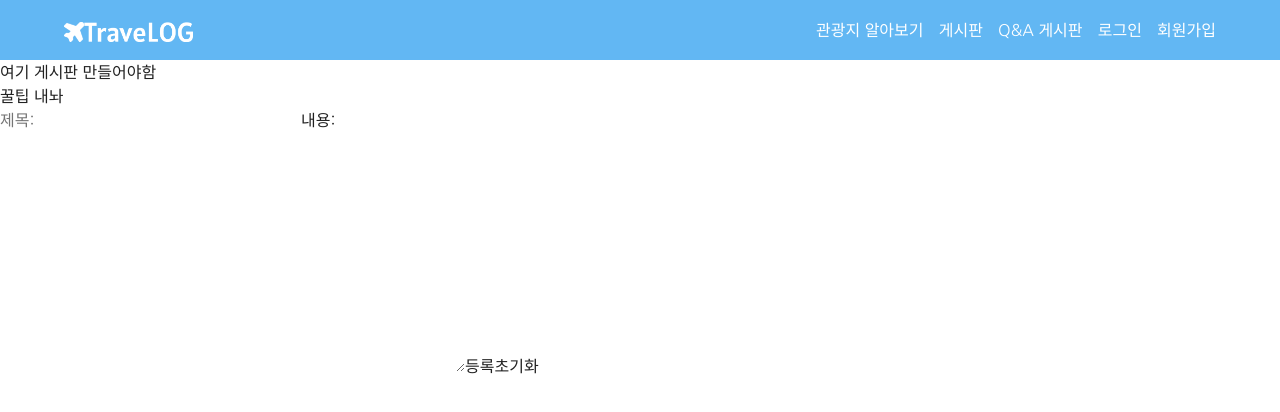
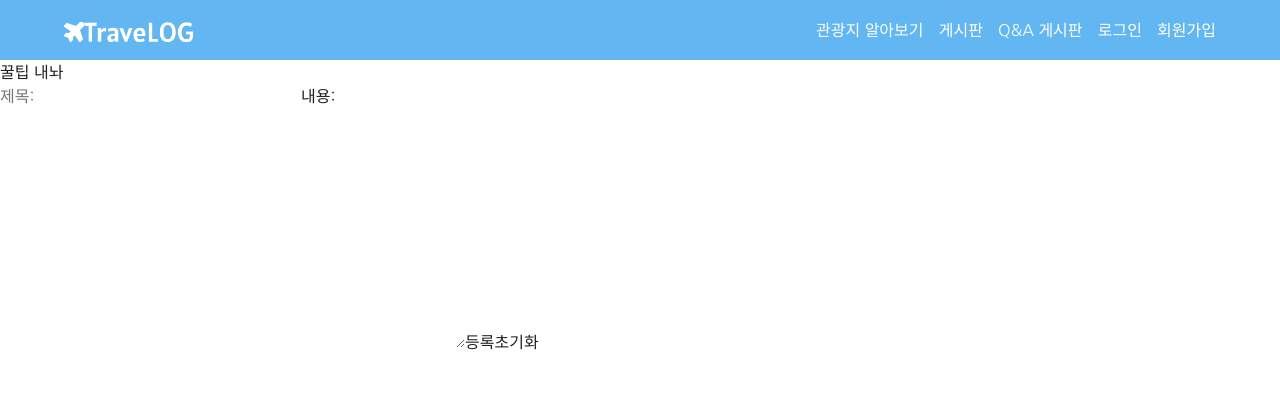
Before and after one commit to SSAFY-TraveLOG/TraveLOG-frontend, a Vue app: page /board/write in a window 1280 px wide. Shown: the top 412 px of the page. Built offline with nearby package versions, Linux system fonts and the light colour scheme; sample sign-in values are in the browser's storage.

Commit message:
test: 테스트 코드 삭제

```diff
--- a/src/views/Board.vue
+++ b/src/views/Board.vue
@@ -1,13 +1,12 @@
 <template>
-    <div>
-        여기 게시판 만들어야함
-        <router-view></router-view>
-    </div>
+  <div>
+    <router-view></router-view>
+  </div>
 </template>
 
 <script>
 export default {
-    name: "BoardPage",
+  name: "BoardPage",
 };
 </script>
 
```
